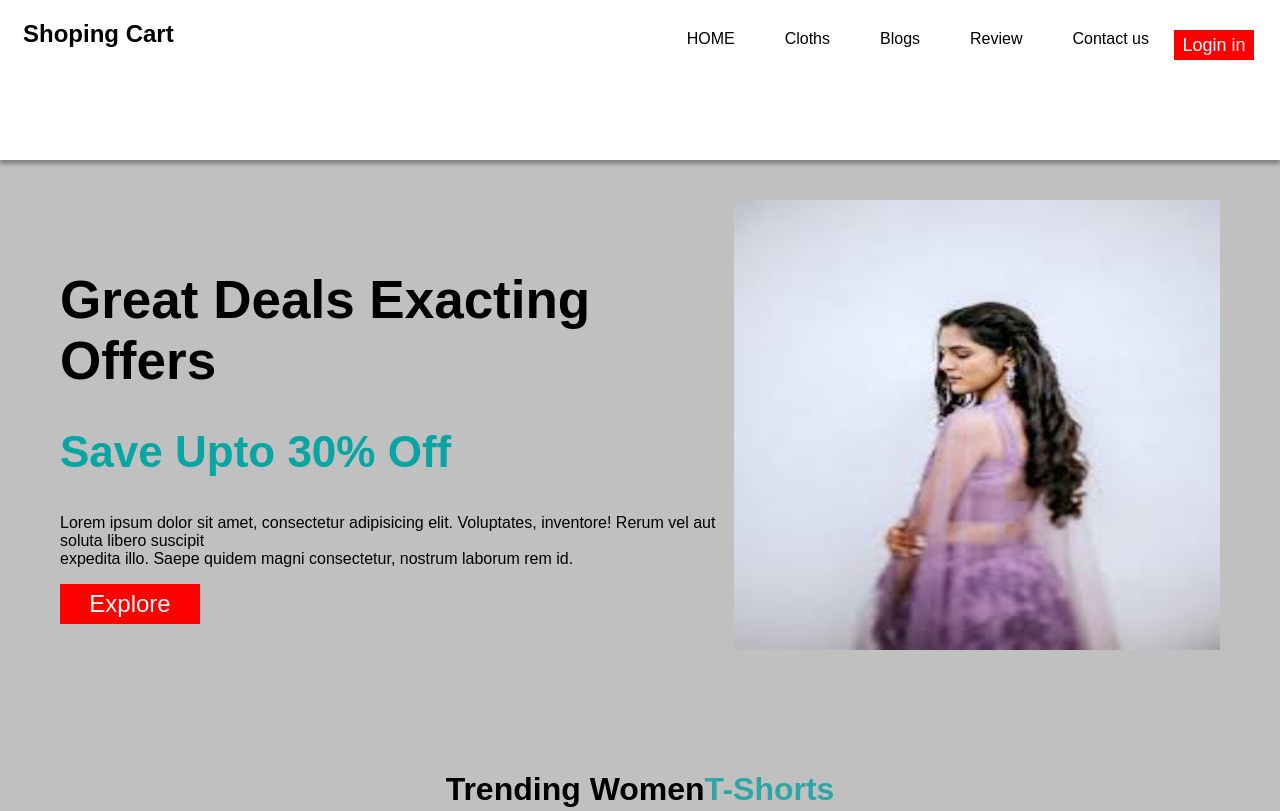
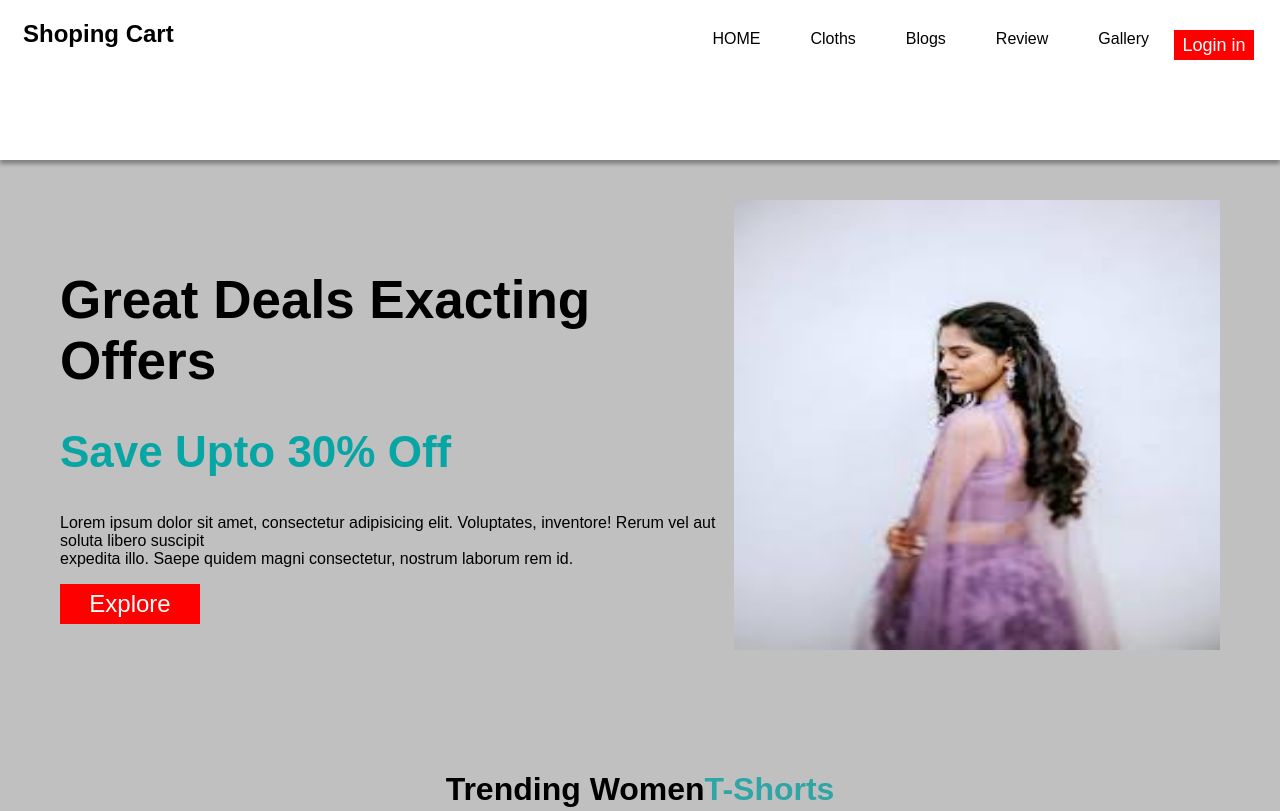
Before and after one commit to irakeshbind/e-commerce, a plain HTML site: page Index.html in a window 1280 px wide. Shown: the top 811 px of the page. Drawn offline with Linux system fonts and the light colour scheme; files whose address does not match are found by name; a web font is replaced by a local one.

Commit message:
menubar changes the gallery

```diff
--- a/Index.html
+++ b/Index.html
@@ -29,7 +29,7 @@
 
                 <li><a href="#srp">Review</a></li>
 
-                <li><a href="#sd">Contact us</a></li>
+                <li><a href="#sd">Gallery</a></li>
                 <button>Login in</button>
             </ul>
 
```
